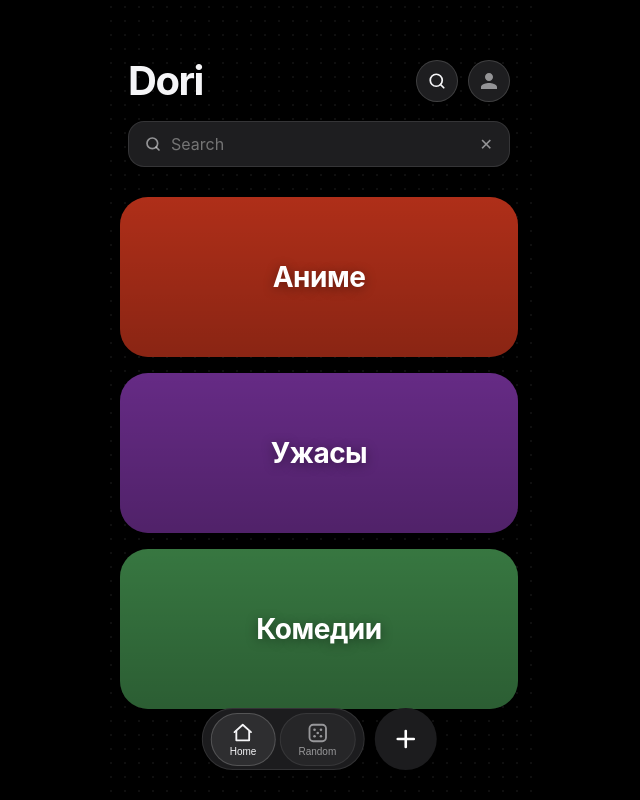
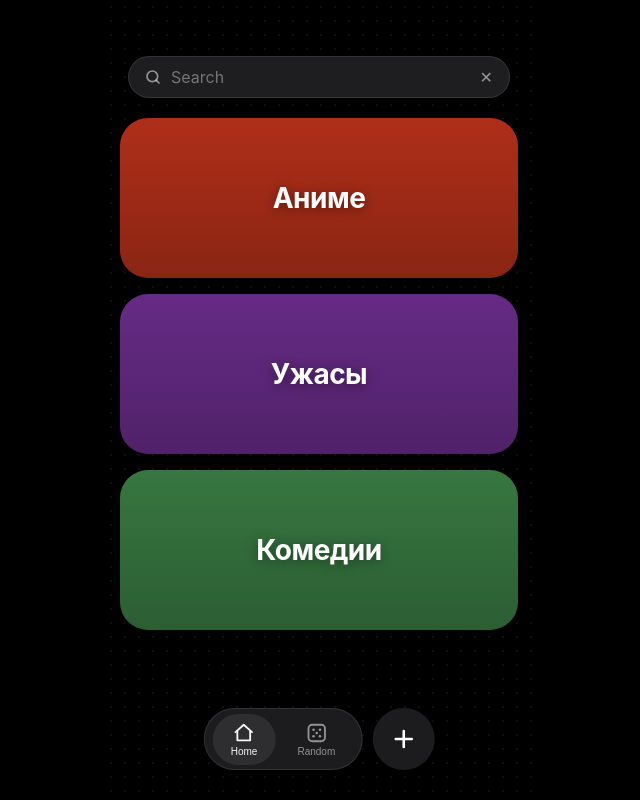
Before and after one commit to fallenluci/Binge, a React (Vite) app: page / in a window 1280 px wide. Both pictures are taken after a click on the button 758 px from the left and 80 px from the top of the page. Shown: the whole page, without its empty margins (321-961 px from the left). Built offline with nearby package versions, Linux system fonts and the light colour scheme.

Commit message:
remove list dividers, iOS-style single active nav pill, inline search replaces header

```diff
--- a/src/index.css
+++ b/src/index.css
@@ -57,14 +57,14 @@ body { font-family: var(--font); background: var(--bg); overscroll-behavior: non
   background: rgb(30,30,32);
   border: 1px solid rgba(255,255,255,0.1);
 }
-/* Individual oval nav buttons with visible border, like Apple Music tab bar */
+/* Individual nav buttons — no border/bg by default; active gets a pill
+   highlight matching the dock's own rounded shape, like iOS tab selection */
 .nav-btn-oval {
   border-radius: 999px;
-  border: 1px solid rgba(255,255,255,0.08);
-  background: rgb(38,38,40);
+  border: none;
+  background: none;
 }
 .nav-btn-oval.active {
-  border-color: rgba(255,255,255,0.18);
   background: rgb(46,46,48);
 }
 
--- a/src/pages/CategoryPage.jsx
+++ b/src/pages/CategoryPage.jsx
@@ -106,7 +106,7 @@ export default function CategoryPage({ categoryId, onBack, onRefresh }) {
             <div key={film.id} style={{
               display: 'flex', alignItems: 'center', gap: 14,
               padding: '13px 0',
-              borderBottom: idx < cat.films.length - 1 ? '1px solid rgba(255,255,255,0.08)' : 'none',
+              borderBottom: 'none',
             }}>
               <span style={{ fontSize: 15, fontWeight: 600, color: 'var(--text-dim)', minWidth: 20, flexShrink: 0 }}>{idx + 1}</span>
               <span style={{ fontSize: 17, fontWeight: 500, color: 'var(--text)', flex: 1, overflow: 'hidden', textOverflow: 'ellipsis', whiteSpace: 'nowrap' }}>{film.name}</span>
--- a/src/pages/HomePage.jsx
+++ b/src/pages/HomePage.jsx
@@ -21,36 +21,41 @@ export default function HomePage({ onOpenCategory, refreshKey }) {
 
   return (
     <div className="page dotted-bg" style={{ paddingBottom: 140 }}>
-      {/* Top bar */}
-      <div style={{ display: 'flex', alignItems: 'center', justifyContent: 'space-between', padding: '56px 24px 0' }}>
+      {/* Top bar — replaced entirely by search input when in search mode */}
+      <div style={{ display: 'flex', alignItems: 'center', justifyContent: 'space-between', padding: '56px 24px 0', gap: 10 }}>
+        {searchMode ? (
+          <div className="glass" style={{ borderRadius: 100, padding: '10px 16px', display: 'flex', alignItems: 'center', gap: 10, flex: 1, height: 42 }}>
+            <svg width="16" height="16" viewBox="0 0 24 24" fill="none" stroke="var(--text-dim)" strokeWidth="2.5" strokeLinecap="round"><circle cx="11" cy="11" r="8"/><path d="m21 21-4.35-4.35"/></svg>
+            <input autoFocus value={query} onChange={e => doSearch(e.target.value)} placeholder="Search"
+              style={{ background: 'none', border: 'none', outline: 'none', color: 'var(--text)', fontSize: 16, flex: 1, fontFamily: 'inherit' }} />
+            <button onClick={() => { setSearchMode(false); setQuery(''); setResults([]); }} style={{ background: 'none', border: 'none', color: 'var(--text-dim)', cursor: 'pointer', fontSize: 16, flexShrink: 0 }}>✕</button>
+          </div>
+        ) : (
+          <>
             <div style={{ fontSize: 40, fontWeight: 700, color: 'var(--text)', letterSpacing: '-1.5px' }}>Dori</div>
             <div style={{ display: 'flex', gap: 10 }}>
               <button onClick={() => setSearchMode(true)} className="glass" style={{
-            width: 42, height: 42, borderRadius: '50%', border: '1px solid rgba(255,255,255,0.15)',
+                width: 42, height: 42, borderRadius: '50%',
                 display: 'flex', alignItems: 'center', justifyContent: 'center', cursor: 'pointer',
               }}>
                 <svg width="18" height="18" viewBox="0 0 24 24" fill="none" stroke="var(--text)" strokeWidth="2.3" strokeLinecap="round"><circle cx="11" cy="11" r="8"/><path d="m21 21-4.35-4.35"/></svg>
               </button>
               <div className="glass" style={{
-            width: 42, height: 42, borderRadius: '50%', border: '1px solid rgba(255,255,255,0.15)',
+                width: 42, height: 42, borderRadius: '50%',
                 display: 'flex', alignItems: 'center', justifyContent: 'center',
               }}>
                 <svg width="20" height="20" viewBox="0 0 24 24" fill="var(--text-dim)"><path d="M12 12c2.7 0 4.8-2.1 4.8-4.8S14.7 2.4 12 2.4 7.2 4.5 7.2 7.2 9.3 12 12 12zm0 2.4c-3.2 0-9.6 1.6-9.6 4.8v2.4h19.2v-2.4c0-3.2-6.4-4.8-9.6-4.8z"/></svg>
               </div>
             </div>
+          </>
+        )}
       </div>
 
-      {/* Search overlay panel */}
-      {searchMode && (
-        <div style={{ padding: '16px 24px 0' }}>
-          <div className="glass" style={{ borderRadius: 16, padding: '12px 16px', display: 'flex', alignItems: 'center', gap: 10, marginBottom: 10 }}>
-            <svg width="16" height="16" viewBox="0 0 24 24" fill="none" stroke="var(--text-dim)" strokeWidth="2.5" strokeLinecap="round"><circle cx="11" cy="11" r="8"/><path d="m21 21-4.35-4.35"/></svg>
-            <input autoFocus value={query} onChange={e => doSearch(e.target.value)} placeholder="Search"
-              style={{ background: 'none', border: 'none', outline: 'none', color: 'var(--text)', fontSize: 16, flex: 1, fontFamily: 'inherit' }} />
-            <button onClick={() => { setSearchMode(false); setQuery(''); setResults([]); }} style={{ background: 'none', border: 'none', color: 'var(--text-dim)', cursor: 'pointer', fontSize: 16 }}>✕</button>
-          </div>
-          {query && results.length > 0 && (
-            <div className="glass" style={{ borderRadius: 16, overflow: 'hidden', marginBottom: 10 }}>
+      {/* Search results — shown directly below the header row */}
+      {searchMode && query && (
+        <div style={{ padding: '10px 24px 0' }}>
+          {results.length > 0 ? (
+            <div className="glass" style={{ borderRadius: 16, overflow: 'hidden' }}>
               {results.map(({ film, cat }) => (
                 <div key={`${cat.id}-${film.id}`} style={{ padding: '12px 16px', borderBottom: '1px solid rgba(255,255,255,0.08)' }}>
                   <div style={{ fontSize: 15, color: 'var(--text)', fontWeight: 500 }}>{film.name}</div>
@@ -58,8 +63,7 @@ export default function HomePage({ onOpenCategory, refreshKey }) {
                 </div>
               ))}
             </div>
-          )}
-          {query && results.length === 0 && (
+          ) : (
             <div style={{ color: 'var(--text-dim)', fontSize: 14, padding: '4px 4px 10px' }}>Ничего не найдено</div>
           )}
         </div>
```
Lines whose indentation alone changed are shown as unchanged.
